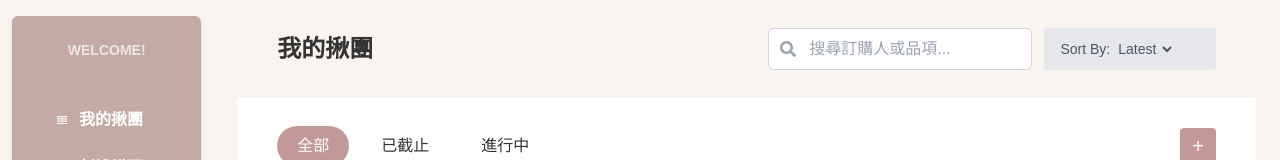
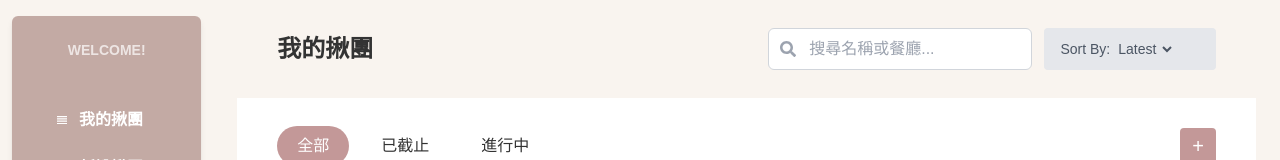
Before and after one commit to yijing0310/order-front, a Next.js app: page /member-center in a window 1280 px wide. Shown: the top 160 px of the page. Built offline with nearby package versions, Linux system fonts and the light colour scheme; no server answers.

Commit message:
搜尋功能finish

```diff
--- a/app/member-center/_components/search.js
+++ b/app/member-center/_components/search.js
@@ -21,7 +21,7 @@ export default function MeberCenterSearch({ onSearch }) {
             <FaSearch className="absolute top-1/2 left-3 -translate-y-1/2 text-gray-400" />
             <input
                 type="text"
-                placeholder="搜尋訂購人或品項..."
+                placeholder="搜尋名稱或餐廳..."
                 value={keyword}
                 onChange={handleChange}
                 className="w-full pl-10 pr-10 py-2 border border-gray-300 rounded-md focus:ring-2 focus:ring-primary focus:outline-none transition"
--- a/app/member-center/page.js
+++ b/app/member-center/page.js
@@ -13,6 +13,8 @@ export default function MemberCenterPage() {
     const router = useRouter();
     const [filterStatus, setFilterStatus] = useState("all");
     const [refresh, setRefresh] = useState(false);
+    const [isSearch, setIsSearch] = useState(""); // 搜尋
+
     useEffect(() => {
         // if (!auth.id) {
         //     router.push("/");
@@ -33,10 +35,19 @@ export default function MemberCenterPage() {
         };
         getFetchGroup();
     }, [auth, getAuthHeader, refresh]);
-    const filteredList = listData?.data?.filter((item) => {
-        if (filterStatus === "all") return true;
-        return item.status === filterStatus;
-    });
+    const filteredList = listData?.data
+        ?.filter((item) => {
+            if (filterStatus === "all") return true;
+            return item.status === filterStatus;
+        })
+        ?.filter((item) => {
+            const keyword = isSearch.toLowerCase();
+            return (
+                item.title?.toLowerCase().includes(keyword) ||
+                item.restaurant?.toLowerCase().includes(keyword)
+            );
+        })
+
 
     return (
         <>
@@ -50,7 +61,7 @@ export default function MemberCenterPage() {
                             我的揪團
                         </p>
                         <div className=" flex  items-center gap-4 md:gap-0">
-                            <MeberCenterSearch />
+                            <MeberCenterSearch onSearch={setIsSearch} />
                             <div className="py-3 px-4 flex items-center text-sm font-medium leading-none text-gray-600 bg-gray-200 hover:bg-gray-300 cursor-pointer rounded  w-3/5">
                                 <p>Sort By:</p>
                                 <select
```
